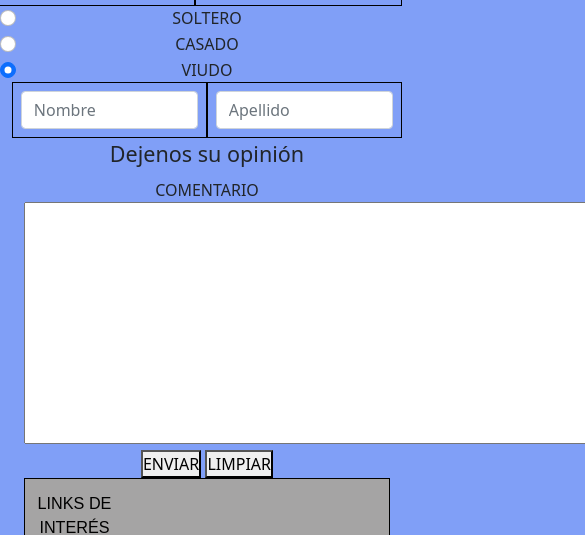
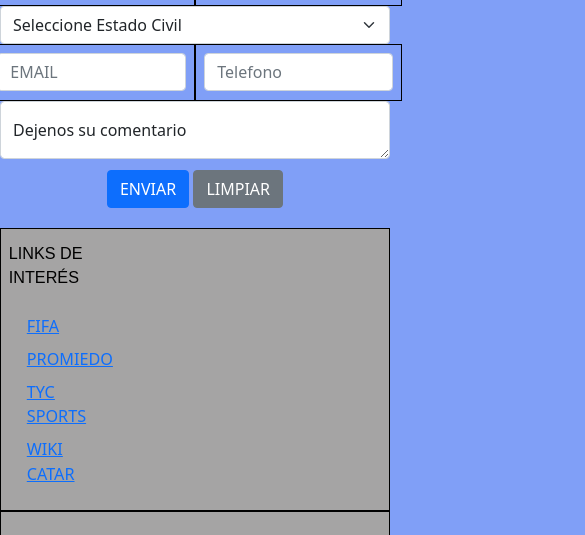
Before and after one commit to maurobertuzzi/Preentrega2Bertuzzi, a website: page Pages/contacto.html in a window 390 px wide. Shown: the part 128-663 px from the top of the page, 585 px wide, since content can reach past the window. Drawn offline with nearby package versions, Linux system fonts and the light colour scheme; files whose address does not match are found by name.

Commit message:
esstilos a seccion Contacto, Blog y Noticias

```diff
--- a/Pages/contacto.html
+++ b/Pages/contacto.html
@@ -5,6 +5,8 @@
   <meta charset="UTF-8">
   <meta http-equiv="X-UA-Compatible" content="IE=edge">
   <meta name="viewport" content="width=device-width, initial-scale=1.0">
+  <meta name="description" content="Argentina Campeón del mundial Qatar 2022. La seleccion Argentina venció a Francia en una final inolvidable por penales. EL pueblo Qatarí se rinde a los pies de Messi.">
+  <meta name="keywords" content="Contacto, Argentina, campeon, mundial, Qatar, 2022, seleccion, francia, subcamepon, messi, scaloni, afa, copa, mundo, final">
   <link rel="icon" type="image/x-icon"
     href="https://logodownload.org/wp-content/uploads/2016/11/argentina-national-football-team-logo-1-1.png" />
   <link href="https://cdn.jsdelivr.net/npm/bootstrap@5.0.2/dist/css/bootstrap.min.css" rel="stylesheet"
@@ -42,40 +44,27 @@
         <input type="text" class="form-control" placeholder="Apellido" aria-label="Apellido">
       </div>
     </div>
-    <div class="form-check">
-      <input class="form-check-input" type="radio" name="flexRadioDefault" id="flexRadioDefault1">
-      <label class="form-check-label" for="flexRadioDefault1">
-        SOLTERO
-      </label>
-    </div>
-    <div class="form-check">
-      <input class="form-check-input" type="radio" name="flexRadioDefault" id="flexRadioDefault2" checked>
-      <label class="form-check-label" for="flexRadioDefault2">
-        CASADO
-      </label>
-    </div>
-    <div class="form-check">
-      <input class="form-check-input" type="radio" name="flexRadioDefault" id="flexRadioDefault2" checked>
-      <label class="form-check-label" for="flexRadioDefault2">
-        VIUDO
-      </label>
-      <div>
+    <select class="form-select" aria-label="Default select example">
+      <option selected>Seleccione Estado Civil</option>
+      <option value="1">Soltero</option>
+      <option value="2">Casado</option>
+      <option value="3">En pareja</option>
+    </select>
     <div class="row">
       <div class="col">
-            <input type="text" class="form-control" placeholder="Nombre" aria-label="Nombre">
+        <input type="text" class="form-control" placeholder="EMAIL" aria-label="email">
       </div>
       <div class="col">
-            <input type="text" class="form-control" placeholder="Apellido" aria-label="Apellido">
+        <input type="text" class="form-control" placeholder="Telefono" aria-label="Telefono">
       </div>
     </div>
-        <fieldset>
-          <legend>Dejenos su opinión</legend>
-          <label for="comentario">COMENTARIO</label>
-          <textarea name="comentario" id="comentario" cols="100" rows="10"></textarea>
-        </fieldset>
+    <div class="form-floating">
+      <textarea class="form-control" placeholder="Leave a comment here" id="floatingTextarea"></textarea>
+      <label for="floatingTextarea">Dejenos su comentario</label>
+    </div>
     <div class="boton">
-          <button type="submit">ENVIAR</button>
-          <button type="reset">LIMPIAR</button>
+      <button type="button" class="btn btn-primary">ENVIAR</button>
+      <button type="button" class="btn btn-secondary">LIMPIAR</button>
     </div>
   </div>
   </form>
--- a/styles/scss/components/_footer.scss
+++ b/styles/scss/components/_footer.scss
@@ -12,6 +12,7 @@ footer {
         color: black;
         font-family: Arial, Helvetica, sans-serif;
         padding-top: 1%;
+
     }
     .newsletter {
         padding-top: 1%;
--- a/styles/scss/components/_header.scss
+++ b/styles/scss/components/_header.scss
@@ -5,10 +5,6 @@ header {
     justify-content: space-between;
     flex-wrap: nowrap;
     align-items: center;
-
-    .menuHamburguesa {
-        display: none;
-    }
 
     .enlaces:hover {
         background-color: cornflowerblue;
@@ -35,4 +31,7 @@ header {
         padding-right: 15px;
     }
 
+    .menuHamburguesa {
+        display: none;
+    }
 }
--- a/styles/scss/components/_main.scss
+++ b/styles/scss/components/_main.scss
@@ -77,3 +77,9 @@ h2{
     float: center;
     margin-left: -1.5em;
 }
+
+.boton{
+    text-align: center;
+    margin-top: 3%;
+    margin-bottom: 5%;
+}
--- a/styles/scss/components/_media.scss
+++ b/styles/scss/components/_media.scss
@@ -7,6 +7,21 @@
 
     .nav ul li {
         list-style: none;
+        .menuHamburguesa {
+            display: block;
+            color: black;
+            height: 100%;
+            width: 5%;
+            margin-right: 10px;
+        }
+    }
+
+    .menuHamburguesa {
+        display: block;
+        color: black;
+        height: 100%;
+        width: 5%;
+        margin-right: 10px;
     }
 
     .section1 {
@@ -66,12 +81,14 @@
         }
 
         .redes {
+            margin-left: 3%;
             margin-top: 20px;
             font-size: 90%;
             align-items: center;
             width: 100%;
 
             li {
+                margin-left: 15%;
                 font-size: 90%;
                 padding-top: 8%;
             }
--- a/styles/scss/style.scss
+++ b/styles/scss/style.scss
@@ -1,5 +1,5 @@
 @import "./components/reset";
-@import "./components/media";
+
 
 
 /* GRID CONTAINER */
@@ -19,5 +19,6 @@
 }
 
 @import "./components/header";
+@import "./components/media";
 @import "./components/main";
 @import "./components/footer";
```
Also changed, not shown: Pages/blog.html (+2 -0 lines), Pages/noticias.html (+2 -0 lines), Pages/partidos.html (+2 -0 lines), styles/css/style.css, 1 other file. Lines whose indentation alone changed are shown as unchanged.
